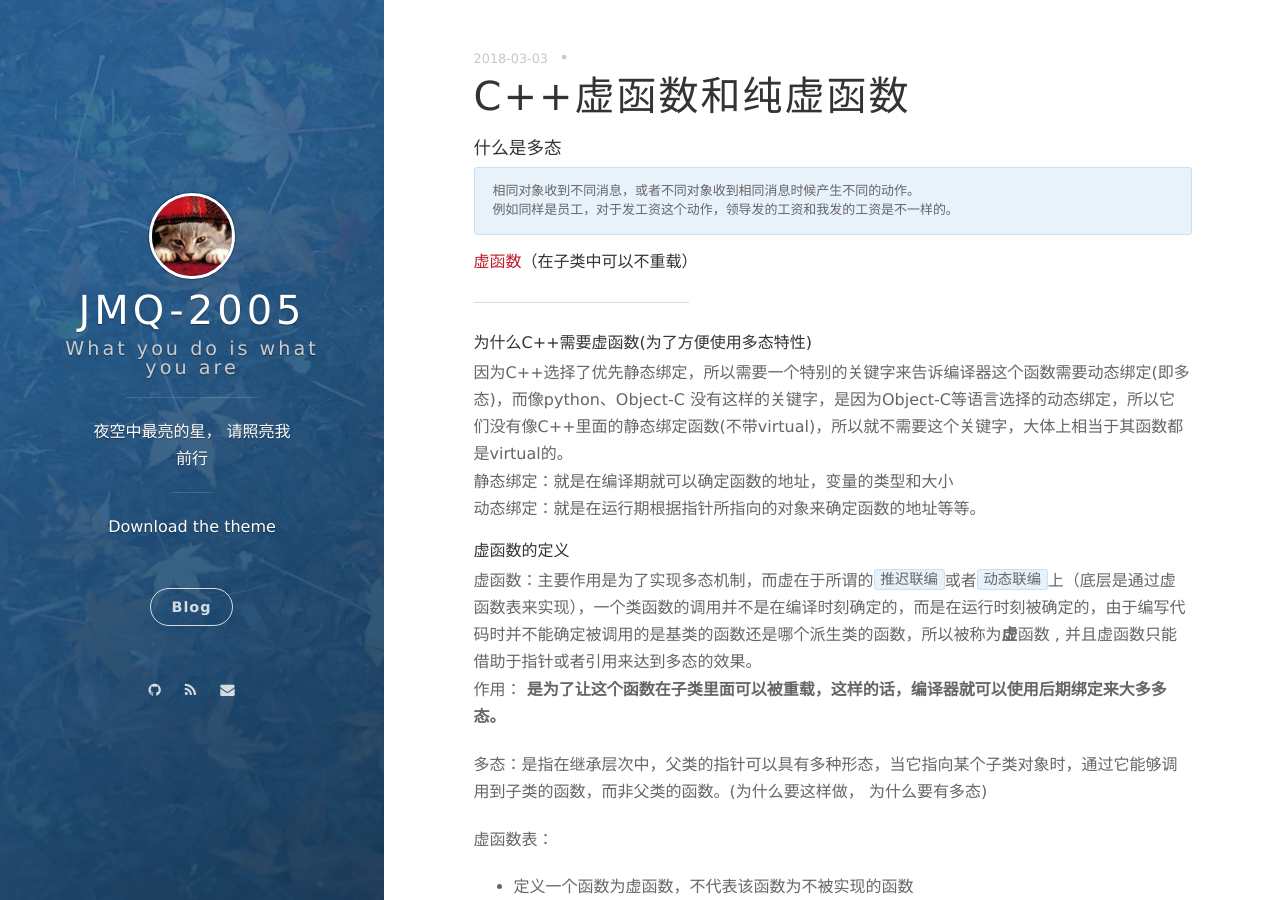
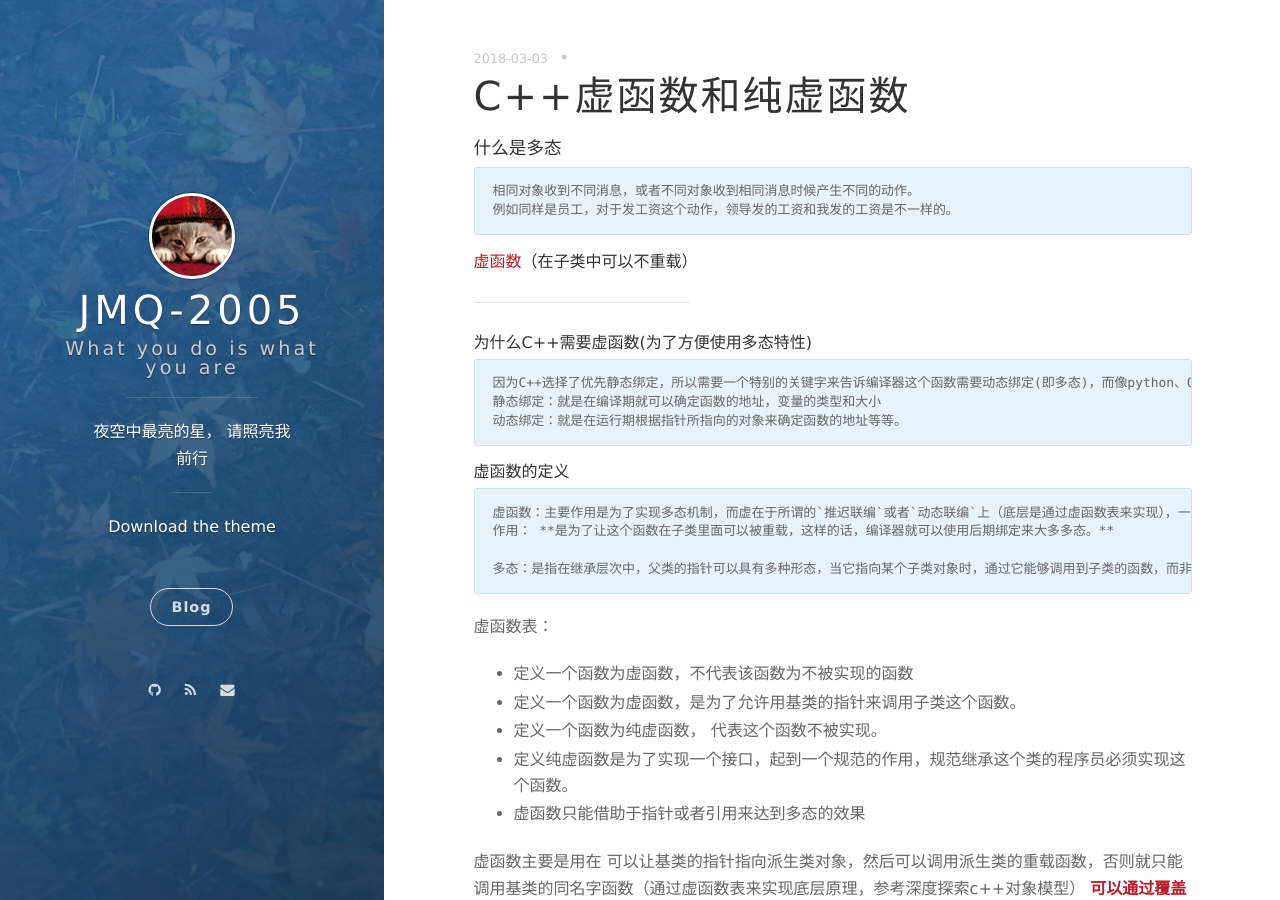
Before and after one commit to nevermore3/nevermore3.github.io, a Jekyll site: the page built from _posts/2018-03-03-C++虚函数和纯虚函数.md, in a window 1280 px wide and 900 px high. Built offline with Jekyll 4.4.1, drawn with Linux system fonts in a browser that asks for light colours; nearby versions of some CDN libraries; our own code applies the rules of GitHub Pages for plain Markdown files; comment, search, counter and statistics services are not loaded.

```diff
--- a/_posts/2018-03-03-C++虚函数和纯虚函数.md
+++ b/_posts/2018-03-03-C++虚函数和纯虚函数.md
@@ -6,16 +6,17 @@
 ##### [虚函数](http://www.cnblogs.com/QG-whz/p/4909359.html)（在子类中可以不重载）
 ----------
 ##### 为什么C++需要虚函数(为了方便使用多态特性)
-因为C++选择了优先静态绑定，所以需要一个特别的关键字来告诉编译器这个函数需要动态绑定(即多态)，而像python、Object-C 没有这样的关键字，是因为Object-C等语言选择的动态绑定，所以它们没有像C++里面的静态绑定函数(不带virtual)，所以就不需要这个关键字，大体上相当于其函数都是virtual的。
-静态绑定：就是在编译期就可以确定函数的地址，变量的类型和大小
-动态绑定：就是在运行期根据指针所指向的对象来确定函数的地址等等。
+
+	因为C++选择了优先静态绑定，所以需要一个特别的关键字来告诉编译器这个函数需要动态绑定(即多态)，而像python、Object-C 没有这样的关键字，是因为		Object-C等语言选择的动态绑定，所以它们没有像C++里面的静态绑定函数(不带virtual)，所以就不需要这个关键字，大体上相当于其函数都是virtual的。
+	静态绑定：就是在编译期就可以确定函数的地址，变量的类型和大小
+	动态绑定：就是在运行期根据指针所指向的对象来确定函数的地址等等。
 
 ##### 虚函数的定义
 
-虚函数：主要作用是为了实现多态机制，而虚在于所谓的`推迟联编`或者`动态联编`上（底层是通过虚函数表来实现），一个类函数的调用并不是在编译时刻确定的，而是在运行时刻被确定的，由于编写代码时并不能确定被调用的是基类的函数还是哪个派生类的函数，所以被称为**虚**函数 , 并且虚函数只能借助于指针或者引用来达到多态的效果。
-作用： **是为了让这个函数在子类里面可以被重载，这样的话，编译器就可以使用后期绑定来大多多态。**
+	虚函数：主要作用是为了实现多态机制，而虚在于所谓的`推迟联编`或者`动态联编`上（底层是通过虚函数表来实现），一个类函数的调用并不是在编译时刻确定的，而是在运行时刻被确定的，由于编写代码时并不能确定被调用的是基类的函数还是哪个派生类的函数，所以被称为**虚**函数 , 并且虚函数只能借助于指针或者引用来达到多态的效果。
+	作用： **是为了让这个函数在子类里面可以被重载，这样的话，编译器就可以使用后期绑定来大多多态。**
 
-多态：是指在继承层次中，父类的指针可以具有多种形态，当它指向某个子类对象时，通过它能够调用到子类的函数，而非父类的函数。(为什么要这样做， 为什么要有多态)
+	多态：是指在继承层次中，父类的指针可以具有多种形态，当它指向某个子类对象时，通过它能够调用到子类的函数，而非父类的函数。(为什么要这样做， 为什么要有多态)
 
 虚函数表：
 
```
